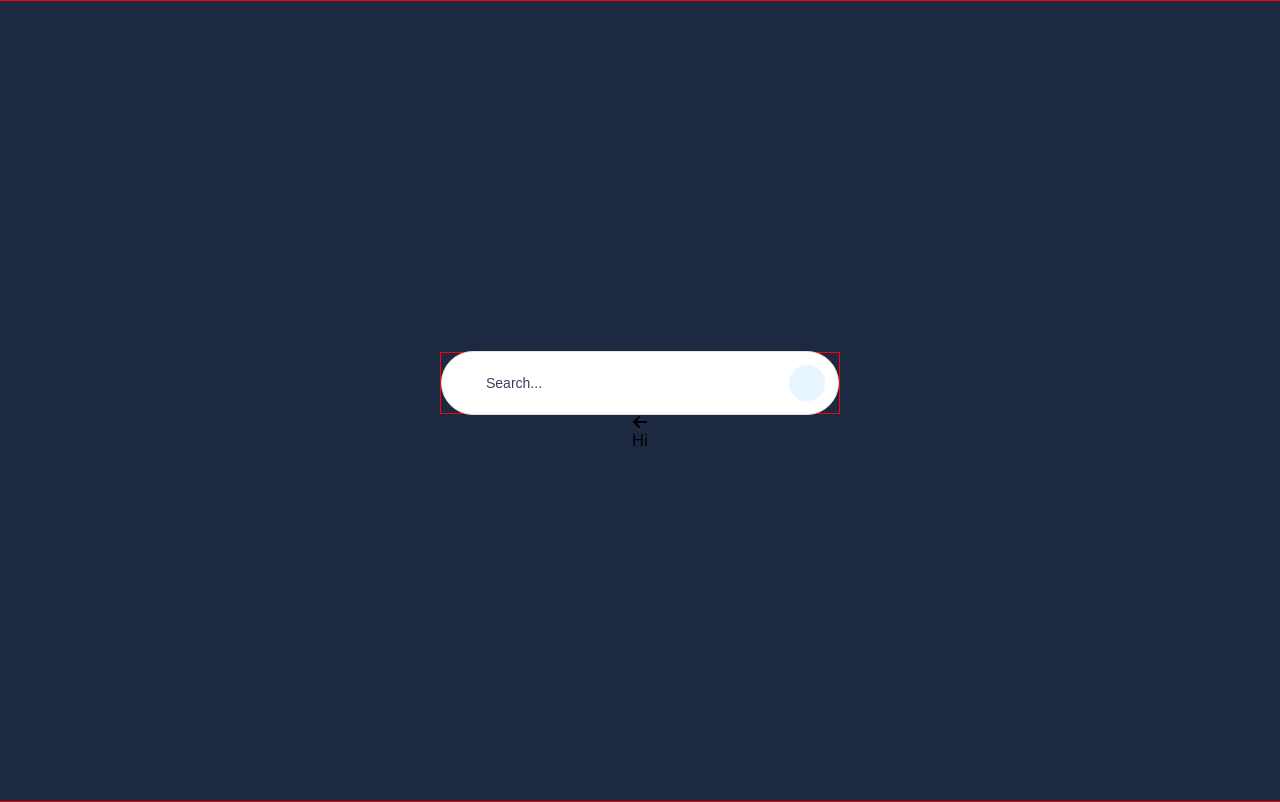
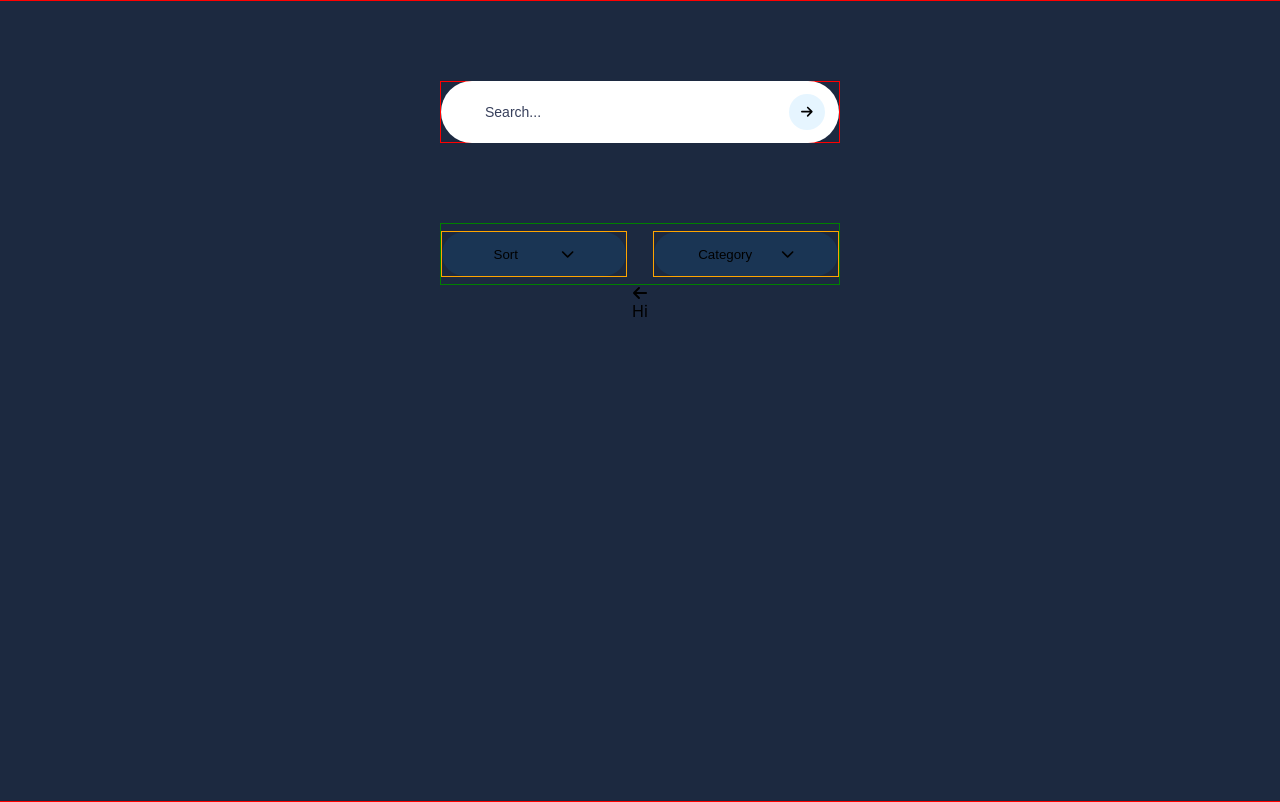
Before and after one commit to gymmyck/To_Do_App, a React (Create React App) app: page / in a window 1280 px wide. Built offline with nearby package versions, Linux system fonts and the light colour scheme.

Commit message:
added the sort and tags dropdown lists and on/off funcionality

```diff
--- a/src/components/SearchInput.tsx
+++ b/src/components/SearchInput.tsx
@@ -5,15 +5,27 @@ const StyledSearchInput = styled.input`
   width: 100%;
   height: 100%;
   border-radius: 60px;
-  border: 1px solid #e2e2e2;
+    // border: 1px solid #e2e2e2;
+  border: none;
+  outline: none;
   text-indent: 42px;
-  position: relative;
-  font-size:14px;
+    position: relative;
+  font-size: 14px;
 
   &::placeholder {
     font-size: 14px;
     font-weight: 100;
     color: ${(props) => props.theme.inputSecondary};
+  }
+
+  &:hover {
+    border: none;
+    outline: none;
+  }
+
+  &:focus {
+    border: none;
+    outline: none;
   }
 `;
 
--- /dev/null
+++ b/src/components/SortingList.tsx
@@ -0,0 +1,22 @@
+import React from "react";
+import styled from "styled-components";
+
+const StyledList = styled.ul`
+  width: 100%;
+  height: 200px;
+  border: 1px solid blue;
+  margin-top:48px;
+`;
+
+type SortingListProps = {
+  children?: React.ReactNode;
+  placeholder?: string;
+};
+
+const SortingList = ({ placeholder, children }: SortingListProps) => {
+  return (
+    <StyledList>ABC</StyledList>
+  );
+};
+
+export default SortingList;
--- /dev/null
+++ b/src/components/TagsList.tsx
@@ -0,0 +1,22 @@
+import React from "react";
+import styled from "styled-components";
+
+const StyledList = styled.ul`
+  width: 100%;
+  height: 200px;
+  border: 1px solid blue;
+  margin-top:48px;
+`;
+
+type TagsListProps = {
+  children?: React.ReactNode;
+  placeholder?: string;
+};
+
+const TagsList = ({ placeholder, children }: TagsListProps) => {
+  return (
+    <StyledList>ABC</StyledList>
+  );
+};
+
+export default TagsList;
--- /dev/null
+++ b/src/pages/Home/index.js
@@ -0,0 +1,82 @@
+import React, { useState, useEffect, useRef } from "react";
+import { FontAwesomeIcon } from "@fortawesome/react-fontawesome";
+import {
+    faArrowLeft,
+    faArrowRight,
+    faChevronUp,
+    faChevronDown,
+} from "@fortawesome/free-solid-svg-icons";
+import {
+    ButtonWrapper,
+    FilterButton,
+    FiltersContainer,
+    InputButton,
+    InputContainer,
+    MainContainer,
+} from "./styles.js";
+import SearchInput from "../../components/SearchInput";
+import SortingList from "../../components/SortingList";
+import TagsList from "../../components/TagsList";
+
+const Home = (props) => {
+    const [showSortingFilters, setShowSortingFilters] = useState(false);
+    const [showTagsFilters, setShowTagsFilters] = useState(false);
+    const ref = useRef(null);
+
+    const clickOutside = (e) => {
+        if (ref.current && !ref.current.contains(e.target)) {
+            setShowSortingFilters(false);
+            setShowTagsFilters(false);
+        }
+    }
+
+    const clickObject = (e) => {
+        console.log(e.target);
+    }
+
+    useEffect(() => {
+        document.addEventListener('mousedown', clickOutside);
+        return () => {
+            document.removeEventListener('mousedown', clickOutside);
+        }
+    }, [ref])
+
+    return (
+        <MainContainer>
+            <InputContainer>
+                <SearchInput placeholder="Search..." {...props}></SearchInput>
+                <InputButton>
+                    <FontAwesomeIcon icon={faArrowRight} />
+                </InputButton>
+            </InputContainer>
+            <FiltersContainer>
+                <ButtonWrapper ref={ref}>
+                    <FilterButton onClick={() => setShowSortingFilters(!showSortingFilters)}>
+                        Sort
+                        {showSortingFilters ? (
+                            <FontAwesomeIcon icon={faChevronUp} />
+                        ) : (
+                            <FontAwesomeIcon icon={faChevronDown} />
+                        )}
+                    </FilterButton>
+                    {showSortingFilters && (<SortingList></SortingList>)}
+                </ButtonWrapper>
+                <ButtonWrapper ref={ref}>
+                <FilterButton onClick={() => setShowTagsFilters(!showTagsFilters)}>
+                        Category
+                        {showTagsFilters ? (
+                            <FontAwesomeIcon icon={faChevronUp} />
+                        ) : (
+                            <FontAwesomeIcon icon={faChevronDown} />
+                        )}
+                    </FilterButton>
+                    {showTagsFilters && (<TagsList></TagsList>)}
+                </ButtonWrapper>
+            </FiltersContainer>
+            <FontAwesomeIcon icon={faArrowLeft} />
+            Hi
+        </MainContainer>
+    );
+};
+
+export default Home;
--- a/src/pages/Home/index.tsx
+++ /dev/null
@@ -1,20 +0,0 @@
-import React from "react";
-import { FontAwesomeIcon } from "@fortawesome/react-fontawesome";
-import { faArrowLeft } from "@fortawesome/free-solid-svg-icons";
-import { InputButton, InputContainer, MainContainer } from "./styles.js";
-import SearchInput from "../../components/SearchInput";
-
-const Home: React.FC = (props) => {
-  return (
-    <MainContainer>
-      <InputContainer>
-        <SearchInput placeholder="Search..." {...props}></SearchInput>
-        <InputButton></InputButton>
-      </InputContainer>
-      <FontAwesomeIcon icon={faArrowLeft} />
-        Hi
-    </MainContainer>
-  );
-};
-
-export default Home;
--- a/src/pages/Home/styles.js
+++ b/src/pages/Home/styles.js
@@ -4,15 +4,15 @@ import styled from "styled-components";
 export const MainContainer = styled.div`
 margin:0;
 width: 100vw;
-height: 800px;
+height: 100vh;
 border: 1px solid red;
 display: flex;
 flex-direction: column;
-justify-content: center;
+justify-content: start;
 align-items:center;
 `;
 
-export const InputContainer = styled.div `
+export const InputContainer = styled.div`
 width: 398px;
 height: 60px;
 border: 1px solid red;
@@ -20,12 +20,16 @@ display: flex;
 justify-content: center;
 align-items: center;
 position: relative;
+margin-top:80px;
 `;
+
 
 export const InputButton = styled.button`
 width: 36px;
 height: 36px;
 display:flex;
+justify-content: center;
+align-items: center;
 border-radius:50%;
 border: none;
 position:absolute;
@@ -36,3 +40,41 @@ background-color: #0D99FF1A;
     background-color: ${(props) => props.theme.hoverSecondary};
   }
 `;
+
+export const FiltersContainer = styled.div`
+width: 398px;
+height: 60px;
+border: 1px solid green;
+display: flex;
+justify-content: space-between;
+align-items: center;
+position: relative;
+margin-top:80px;
+`;
+
+export const ButtonWrapper = styled.div`
+width: 184px;
+height: 44px;
+border: 1px solid orange;
+display: flex;
+justify-content: center;
+align-items: start;
+position: relative;
+`;
+
+export const FilterButton = styled.button`
+width: 100%;
+height: 100%;
+display:flex;
+justify-content: space-around;
+align-items: center;
+padding: 0 30px;
+border-radius:60px;
+border: none;
+position:absolute;
+background-color: #0D99FF1A;
+
+&:hover {
+    background-color: ${(props) => props.theme.hoverSecondary};
+  }
+`;
```
